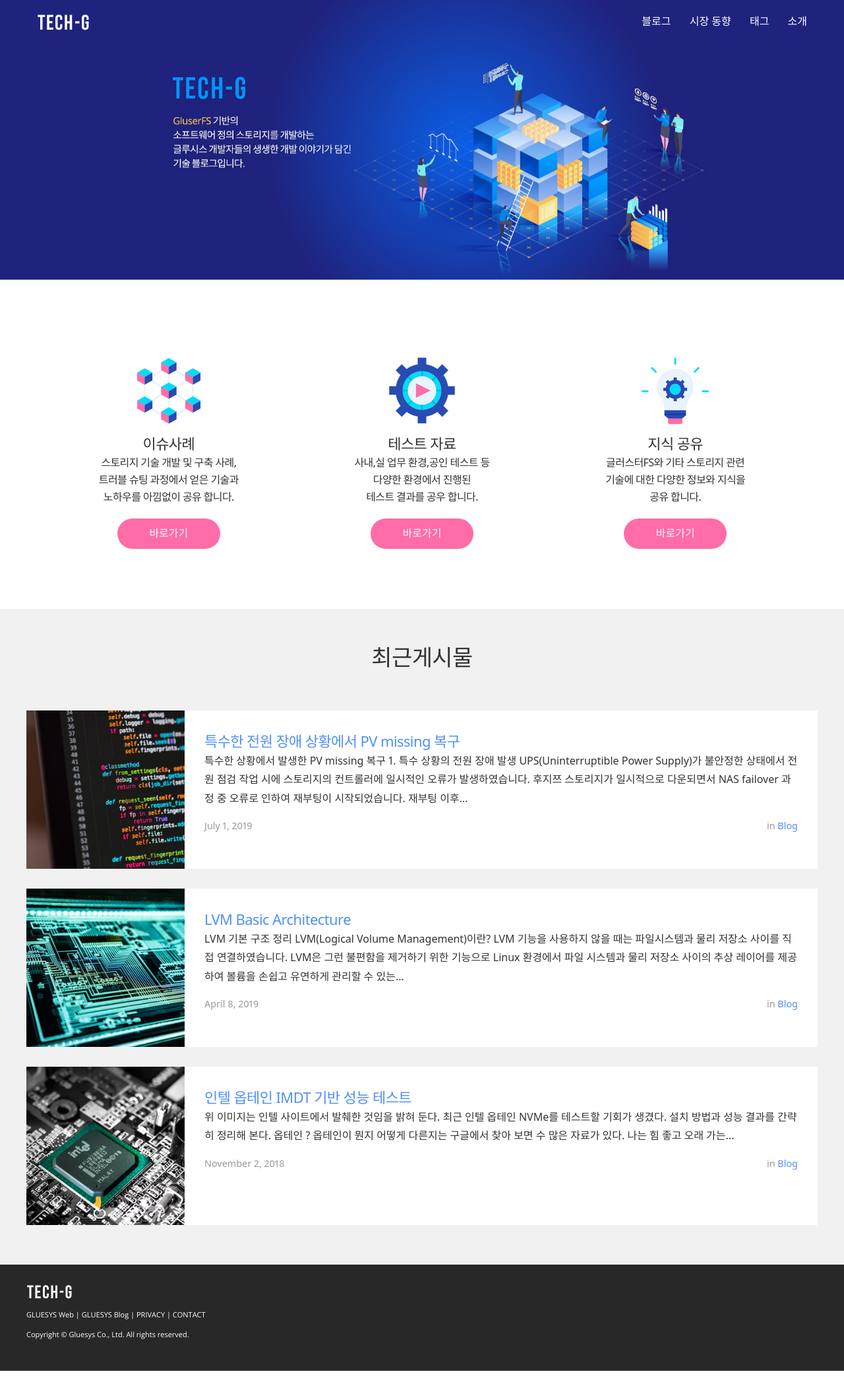
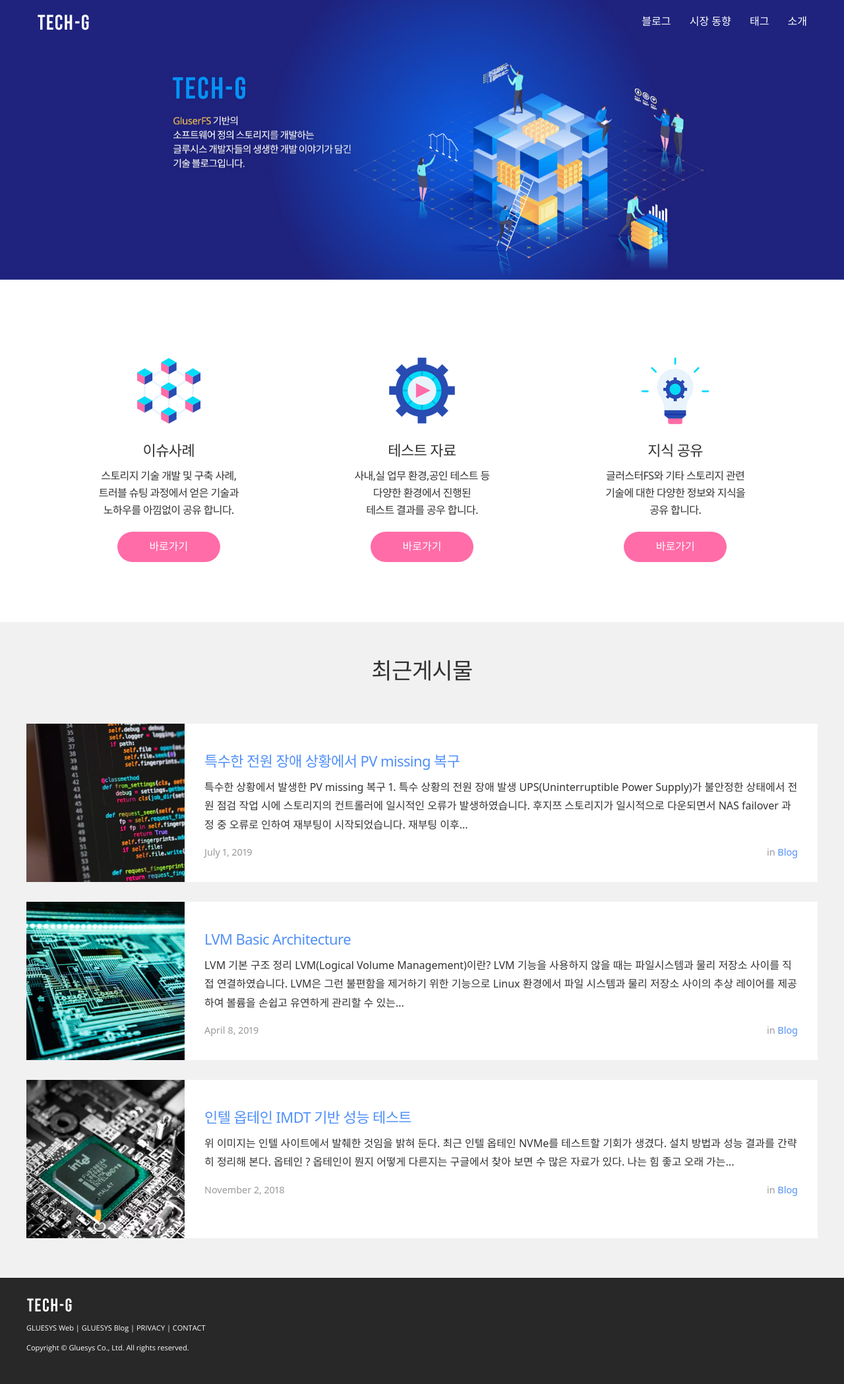
Before and after one commit to pumm8991/pumm8991.github.io, a Jekyll site: the page built from index.html, in a window 1280 px wide. Shown: the whole page at 66% size. Built offline with Jekyll 4.4.1, drawn with Linux system fonts in a browser that asks for light colours; nearby versions of some CDN libraries; the list of posts is cut into pages by our own code.

Commit message:
tech modify
Signed-off-by: pumm <pumm@gluesys.com>

```diff
--- a/css/index.css
+++ b/css/index.css
@@ -86,13 +86,13 @@
 .sub-title {
 	font-size : 22px;
 	font-weight : 500;
-	line-height : 32px;
+	line-height : 52px;
 	letter-spacing : -0.6px;
 }
 
 /* 서브 메뉴 내용 */
 .sub-title-menu-conetnt {
-  height: 130px;
+  height: 150px;
   margin: 0 auto;
   font-size : 16px;
   font-weight : 300;
@@ -136,7 +136,7 @@
 .main-conetnt-list-title {
 	font-size : 22px;
 	font-weight : 500;
-	line-height : 32px;
+	line-height : 52px;
 	letter-spacing : -0.6px;
 	color : #284cb2;
 }
```
